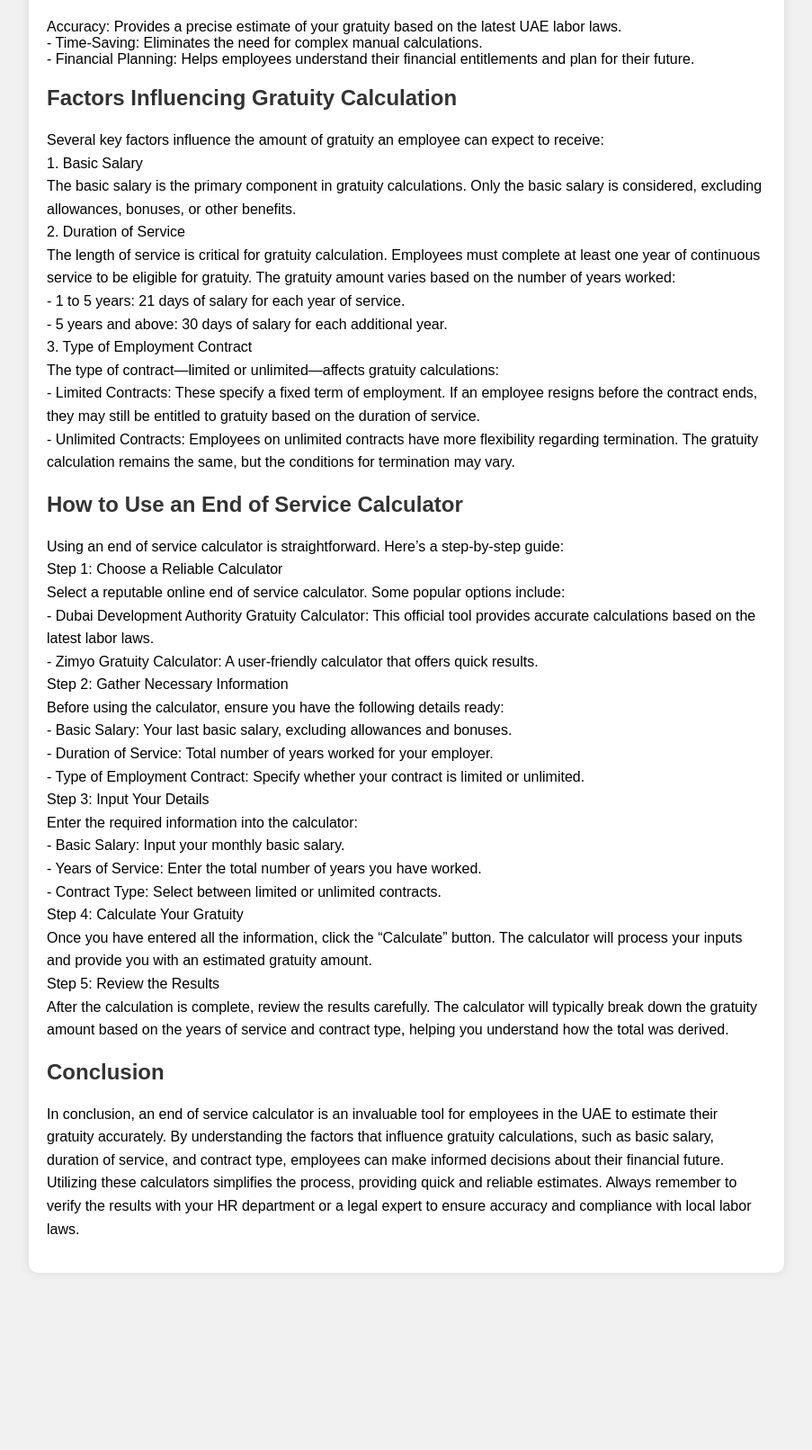
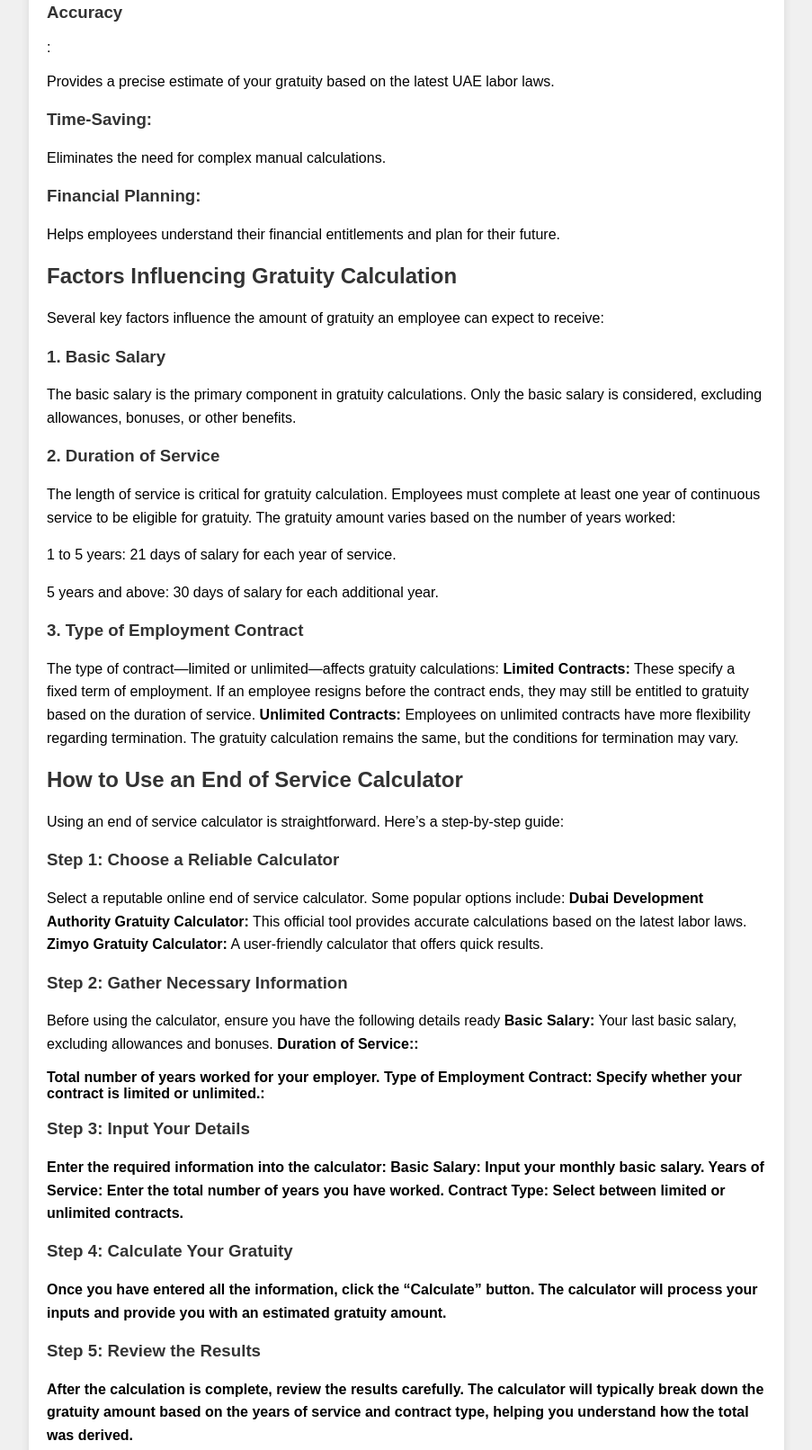
Before and after one commit to alexpaynesays/gratuity-calculator, a plain HTML site: page index.html in a window 1280 px wide. Shown: the part 832-2444 px from the top of the page at 90% size, without its empty margins (188-1091 px from the left). Before the commit the page ends 2267 px from the top, so only its background shows below. Drawn offline with Linux system fonts and the light colour scheme.

Commit message:
Update index.html

```diff
--- a/index.html
+++ b/index.html
@@ -78,67 +78,70 @@
 
  <h2>Importance of Using an End of Service Calculator</h2>
 
-</br>Accuracy: Provides a precise estimate of your gratuity based on the latest UAE labor laws.
-</br>- Time-Saving: Eliminates the need for complex manual calculations.
-</br>- Financial Planning: Helps employees understand their financial entitlements and plan for their future.</p>
+<h3>Accuracy</h3>:
+  <p>Provides a precise estimate of your gratuity based on the latest UAE labor laws.</p>
+<h3>Time-Saving: </h3>
+<p>  Eliminates the need for complex manual calculations.</p>
+<h3>Financial Planning: </h3>
+<p>  Helps employees understand their financial entitlements and plan for their future.</p>
 
 <h2>Factors Influencing Gratuity Calculation</h2>
 
 <p>Several key factors influence the amount of gratuity an employee can expect to receive:
 
-</br> 1. Basic Salary
+<h3> 1. Basic Salary</h3>
 
-</br>The basic salary is the primary component in gratuity calculations. Only the basic salary is considered, excluding allowances, bonuses, or other benefits.
+<p>The basic salary is the primary component in gratuity calculations. Only the basic salary is considered, excluding allowances, bonuses, or other benefits. </p>
 
-</br> 2. Duration of Service
+<h3> 2. Duration of Service</h3>
 
-</br>The length of service is critical for gratuity calculation. Employees must complete at least one year of continuous service to be eligible for gratuity. The gratuity amount varies based on the number of years worked:
+<p>The length of service is critical for gratuity calculation. Employees must complete at least one year of continuous service to be eligible for gratuity. The gratuity amount varies based on the number of years worked:</p>
 
-</br>- 1 to 5 years: 21 days of salary for each year of service.
-</br>- 5 years and above: 30 days of salary for each additional year.
+<p>1 to 5 years: 21 days of salary for each year of service.</p>
+<p> 5 years and above: 30 days of salary for each additional year.</p>
 
-</br> 3. Type of Employment Contract
+<h3>3. Type of Employment Contract</h3>
 
-</br>The type of contract—limited or unlimited—affects gratuity calculations:
+<p>The type of contract—limited or unlimited—affects gratuity calculations:
 
-</br>- Limited Contracts: These specify a fixed term of employment. If an employee resigns before the contract ends, they may still be entitled to gratuity based on the duration of service.
+<b>Limited Contracts:</b> These specify a fixed term of employment. If an employee resigns before the contract ends, they may still be entitled to gratuity based on the duration of service.
 
-</br>- Unlimited Contracts: Employees on unlimited contracts have more flexibility regarding termination. The gratuity calculation remains the same, but the conditions for termination may vary.</p>
+<b> Unlimited Contracts:</b> Employees on unlimited contracts have more flexibility regarding termination. The gratuity calculation remains the same, but the conditions for termination may vary.</p>
 
 <h2>How to Use an End of Service Calculator</h2>
 
 <p>Using an end of service calculator is straightforward. Here’s a step-by-step guide:
 
-</br> Step 1: Choose a Reliable Calculator
+<h3>Step 1: Choose a Reliable Calculator</h3>
 
-</br>Select a reputable online end of service calculator. Some popular options include:
+<p>Select a reputable online end of service calculator. Some popular options include:
 
-</br>- Dubai Development Authority Gratuity Calculator: This official tool provides accurate calculations based on the latest labor laws.
-</br>- Zimyo Gratuity Calculator: A user-friendly calculator that offers quick results.
+<b>Dubai Development Authority Gratuity Calculator:</b> This official tool provides accurate calculations based on the latest labor laws.
+ <b>Zimyo Gratuity Calculator:</b> A user-friendly calculator that offers quick results.</p>
 
-</br> Step 2: Gather Necessary Information
+<h3> Step 2: Gather Necessary Information</h3>
 
-</br>Before using the calculator, ensure you have the following details ready:
+<p>Before using the calculator, ensure you have the following details ready
 
-</br>- Basic Salary: Your last basic salary, excluding allowances and bonuses.
-</br>- Duration of Service: Total number of years worked for your employer.
-</br>- Type of Employment Contract: Specify whether your contract is limited or unlimited.
+<b>Basic Salary:</b> Your last basic salary, excluding allowances and bonuses.
+<b> Duration of Service::</p> Total number of years worked for your employer.
+<b>Type of Employment Contract:</b> Specify whether your contract is limited or unlimited.:</p>
 
-</br> Step 3: Input Your Details
+<h3> Step 3: Input Your Details</h3>
 
-</br>Enter the required information into the calculator:
+<p>Enter the required information into the calculator:
 
-</br>- Basic Salary: Input your monthly basic salary.
-</br>- Years of Service: Enter the total number of years you have worked.
-</br>- Contract Type: Select between limited or unlimited contracts.
+<b>Basic Salary:</b> Input your monthly basic salary.
+<b>Years of Service:</b> Enter the total number of years you have worked.
+<b>Contract Type:</b> Select between limited or unlimited contracts.</p>
 
-</br> Step 4: Calculate Your Gratuity
+<h3> Step 4: Calculate Your Gratuity</h3>
 
-</br>Once you have entered all the information, click the “Calculate” button. The calculator will process your inputs and provide you with an estimated gratuity amount.
+<p>Once you have entered all the information, click the “Calculate” button. The calculator will process your inputs and provide you with an estimated gratuity amount.</p>
 
-</br> Step 5: Review the Results
+<h3>Step 5: Review the Results</h3>
 
-</br>After the calculation is complete, review the results carefully. The calculator will typically break down the gratuity amount based on the years of service and contract type, helping you understand how the total was derived.</p>
+<p>After the calculation is complete, review the results carefully. The calculator will typically break down the gratuity amount based on the years of service and contract type, helping you understand how the total was derived.</p>
 
   <h2>Conclusion</h2>
 
```
